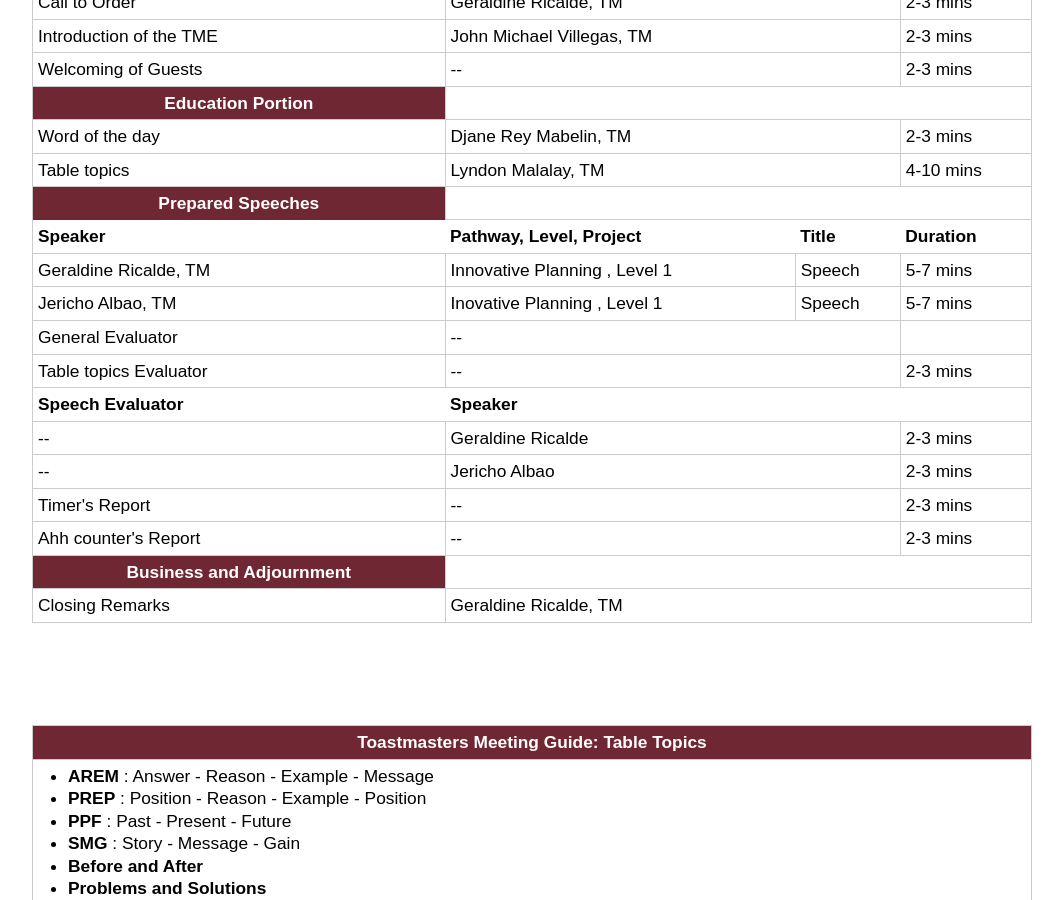
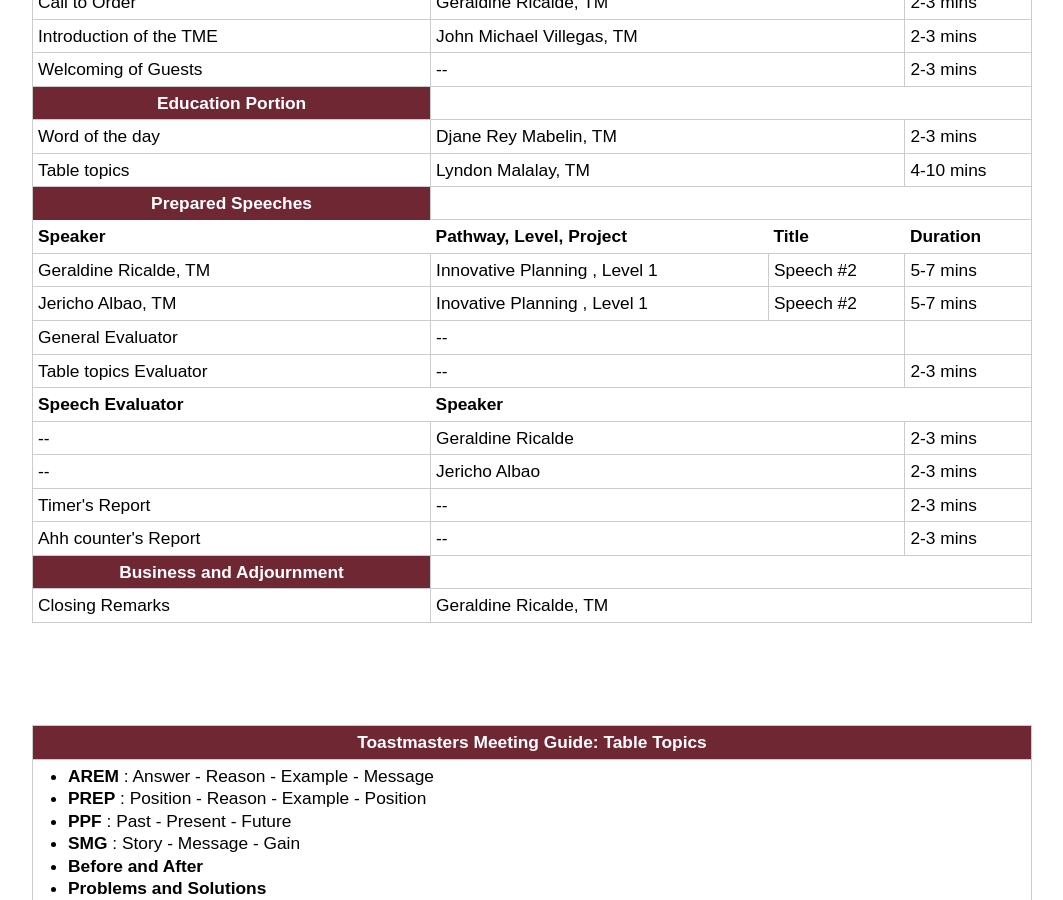
Before and after one commit to dynamicspeakerstoastmastersclub/dynamicspeakerstoastmastersclub.github.io, a Jekyll site: the page built from _programs/2018-08-30.md, in a window 1280 px wide and 900 px high, scrolled down 353 px. Shown: the whole window, without its empty margins (108-1171 px from the left). Built offline with Jekyll 4.4.1, drawn with Linux system fonts in a browser that asks for light colours.

Commit message:
Update 2018-08-30.md

```diff
--- a/_programs/2018-08-30.md
+++ b/_programs/2018-08-30.md
@@ -16,12 +16,12 @@ prog:
   closing_remarks: g.ricalde
   presentations:
     - id: g.ricalde
-      project: Speech #2
+      project: "Speech #2"
       title: --
       evaluator: --
       duration: 5-7 mins
     - id: j.albao
-      project: Speech #2
+      project: "Speech #2"
       title: --
       evaluator: --
       duration: 5-7 mins
```
